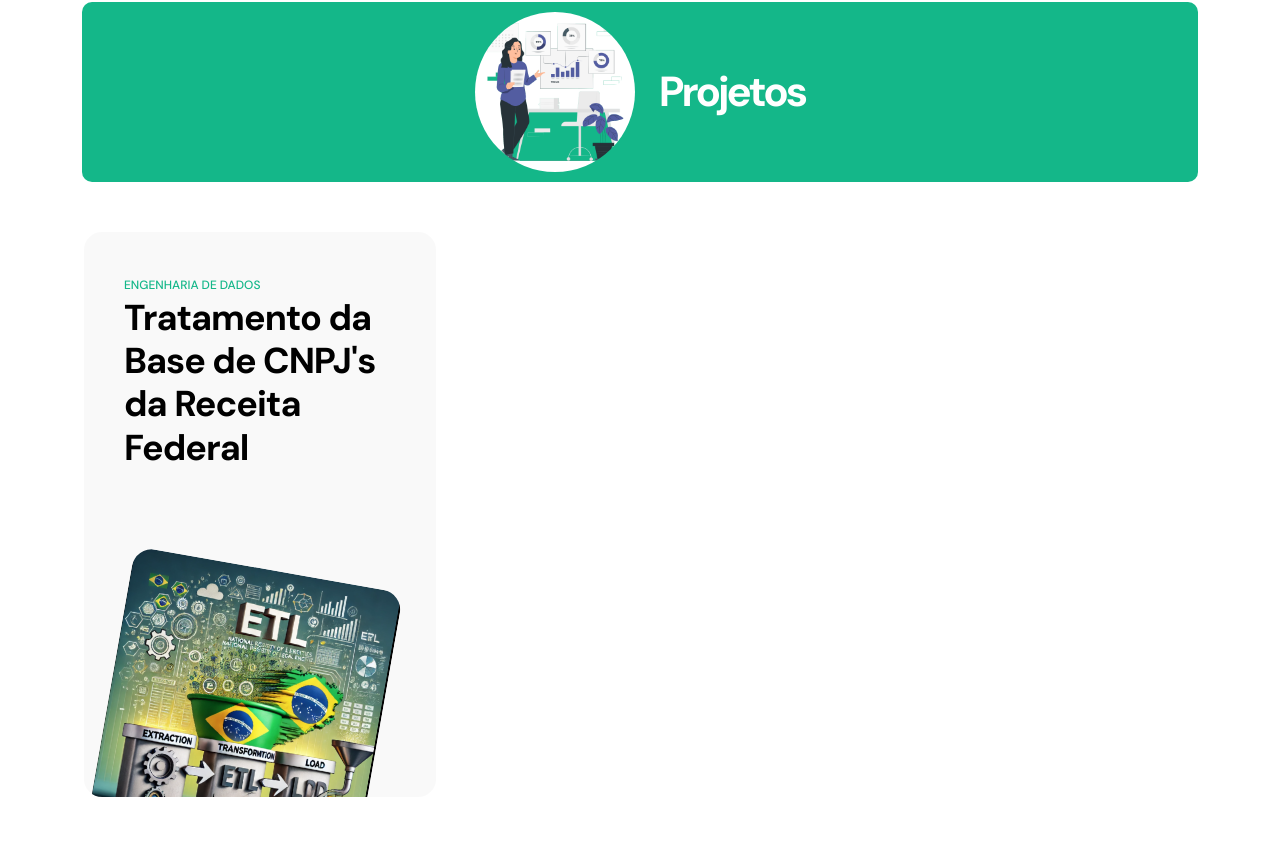
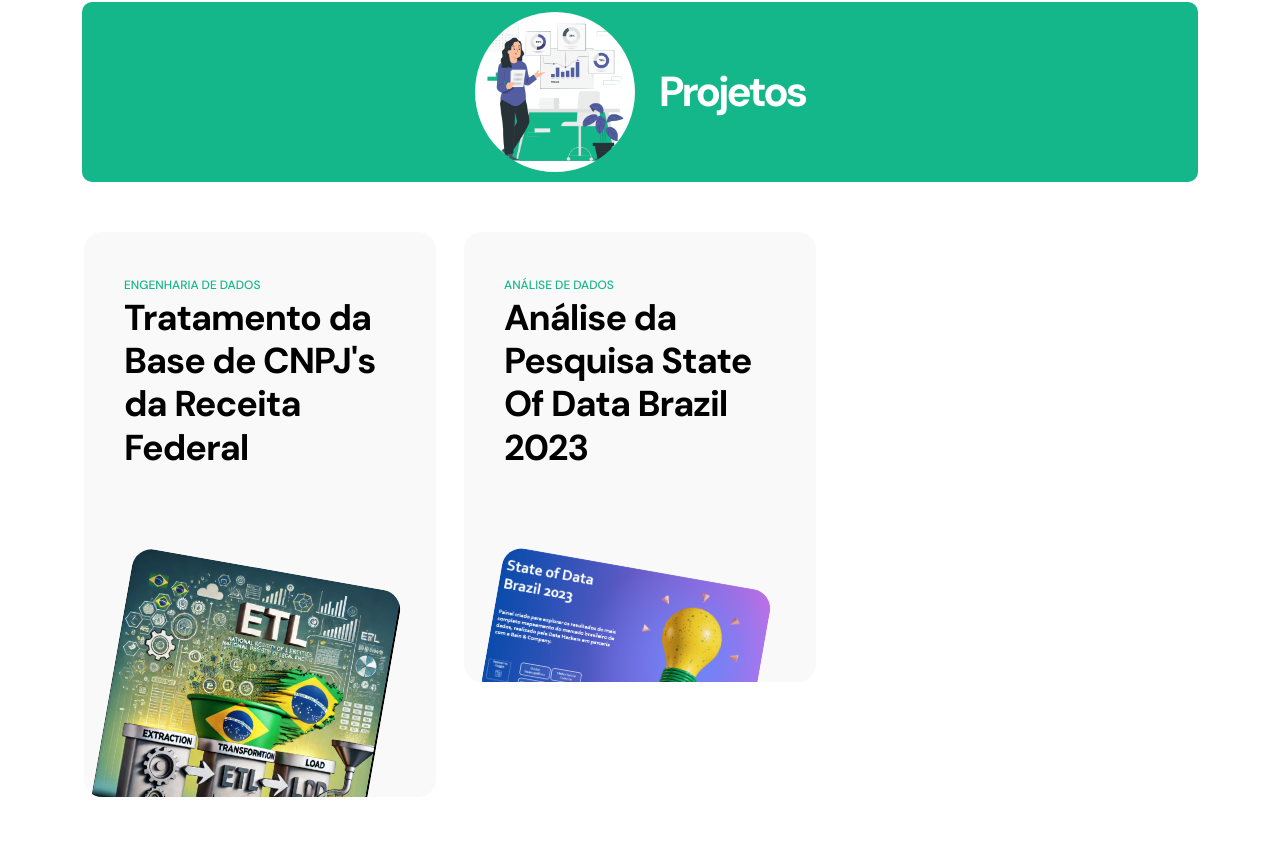
Before and after one commit to laismeuchi/laismeuchi.github.io, a plain HTML site: page index.html in a window 1280 px wide. Shown: the part 1459-2319 px from the top of the page. Drawn offline with Linux system fonts and the light colour scheme.

Commit message:
adicionar projeto State of Data Brazil 2023

```diff
--- a/index.html
+++ b/index.html
@@ -382,6 +382,20 @@ https://templatemo.com/tm-578-first-portfolio
                             </div>
                         </div>
 
+                        <div class="col-lg-4 col-md-6 col-12">
+                            <div class="projects-thumb">
+                                <div class="projects-info">
+                                    <small class="projects-tag">Análise de Dados</small>
+
+                                    <h3 class="projects-title">Análise da Pesquisa State Of Data Brazil 2023</h3>
+                                </div>
+
+                                <a href="https://github.com/laismeuchi/dados-state-of-data-brazil" target="_blank">
+                                    <img src="images/projects/stateofdatabrazil2023.png" class="projects-image img-fluid" alt="Análise da Pesquisa State Of Data Brazil 2023">
+                                </a>
+                            </div>
+                        </div>
+
                         <!-- <div class="col-lg-4 col-md-6 col-12">
                             <div class="projects-thumb">
                                 <div class="projects-info">
```
Also changed, not shown: images/projects/stateofdatabrazil2023.png (added).
